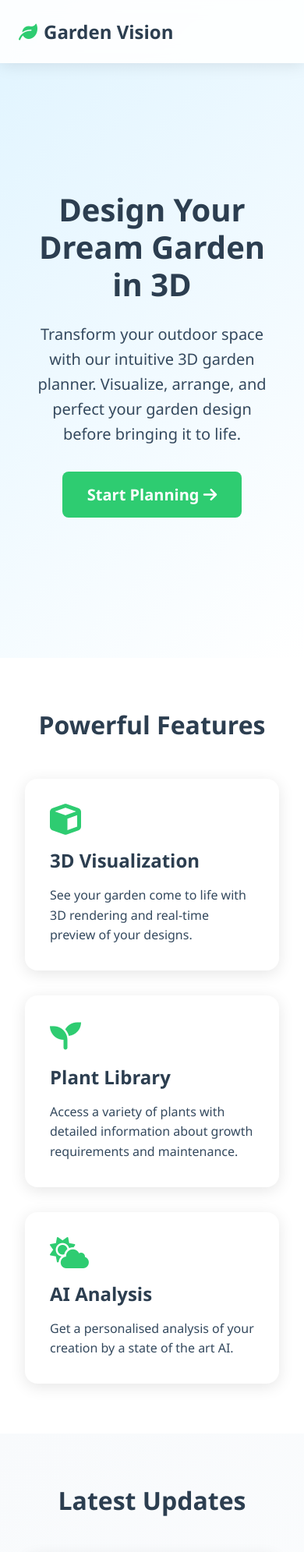
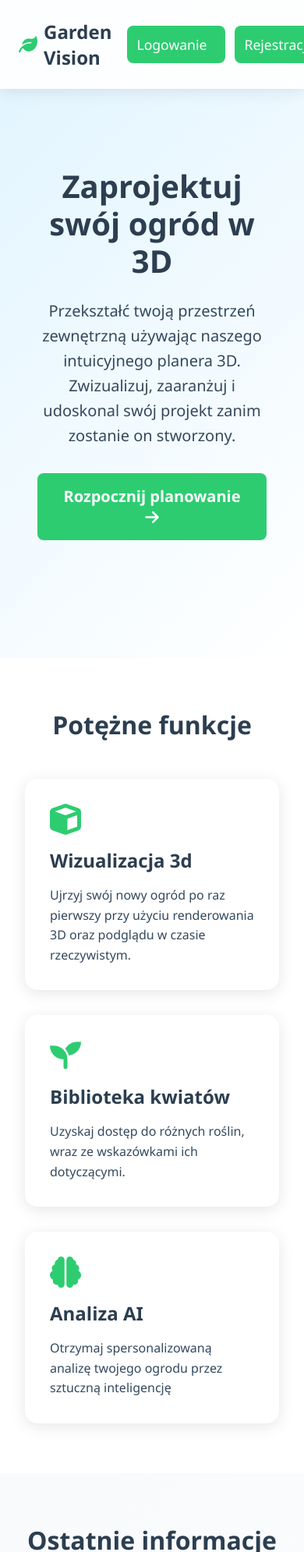
Before and after one commit to P13M-dev/gardenCreator, a PHP site: page / in a window 390 px wide. Shown: the top 1991 px of the page at 78% size. Run offline with PHP 8.4, Linux system fonts and the light colour scheme.

Commit message:
FINAL COMMIT ADJUSTMENTS

```diff
--- a/garden-data/index.html
+++ b/garden-data/index.html
@@ -3,10 +3,10 @@
 <head>
     <meta charset="UTF-8">
     <meta name="viewport" content="width=device-width, initial-scale=1.0">
-    <title>GardenVision - Stats</title>
+    <title>GardenVision - Statystyki</title>
     <link rel="stylesheet" href="styles.css">
     <script src="https://www.gstatic.com/charts/loader.js"></script>
-    <!-- <script src="https://cdn.jsdelivr.net/npm/groq-sdk@0.8.0/index.min.js"></script> -->
+    <link rel="shortcut icon" href="https://cdn-icons-png.flaticon.com/512/6959/6959474.png" type="image/x-icon">
 </head>
 <body>
     <div class="card">
--- a/index.php
+++ b/index.php
@@ -318,7 +318,7 @@
             background-color: var(--primary);
             color: #fff;
             border: none;
-            width: 10rem;
+            width: 6rem;
             height: 4rem;
             border-radius: 0.5rem;
             padding:none;
@@ -337,7 +337,162 @@
         a{
             text-decoration: none;
         }
+        .user-info {
+    display: inline-block;
+    margin-right: 1.5rem;
+    font-size: 1.5rem;
+    color: var(--text-dark);
+}
+
+.user-buttons {
+        position: static;
+        transform: none;
+
+        justify-content: center;
+    }
+
+.logout-button form {
+    margin: 0;
+    padding: 0;
+}
+
+.logout-button input[type="submit"] {
+    font-family: 'Segoe UI', system-ui, sans-serif;
+    text-align: center;
+    font-size: 1.5rem;
+    background-color: var(--primary);
+    color: #fff;
+    border: none;
+    width: 6rem;
+    height: 4rem;
+    border-radius: 0.5rem;
+    cursor: pointer;
+    transition: all 0.3s ease;
+    position: relative;
+    overflow: hidden;
+}
+
+.logout-button input[type="submit"]:hover {
+    background-color: var(--primary-dark);
+    transform: translateY(-2px);
+    box-shadow: 0 4px 12px rgba(46, 204, 113, 0.3);
+}
+
+/* Add ripple effect on hover */
+.logout-button input[type="submit"]::after {
+    content: '';
+    position: absolute;
+    top: 50%;
+    left: 50%;
+    width: 0;
+    height: 0;
+    background: rgba(255, 255, 255, 0.2);
+    border-radius: 50%;
+    transform: translate(-50%, -50%);
+    transition: width 0.3s ease-out, height 0.3s ease-out;
+}
+
+.logout-button input[type="submit"]:hover::after {
+    width: 200%;
+    height: 200%;
+}
+
+/* Update existing login/register buttons for consistency */
+.login-button, .register-button {
+    transition: all 0.3s ease;
+    position: relative;
+    overflow: hidden;
+}
+
+.login-button:hover, .register-button:hover {
+    transform: translateY(-2px);
+    box-shadow: 0 4px 12px rgba(46, 204, 113, 0.3);
+    background-color: var(--primary-dark);
+}
+
+.login-button::after, .register-button::after {
+    content: '';
+    position: absolute;
+    top: 50%;
+    left: 50%;
+    width: 0;
+    height: 0;
+    background: rgba(255, 255, 255, 0.2);
+    border-radius: 50%;
+    transform: translate(-50%, -50%);
+    transition: width 0.3s ease-out, height 0.3s ease-out;
+}
+
+.login-button:hover::after, .register-button:hover::after {
+    width: 200%;
+    height: 200%;
+}
+
+/* Responsive styles */
+@media (max-width: 1200px) {
+    .user-buttons {
+        right: 1rem;
+    }
+}
+
+@media (max-width: 768px) {
+    .user-buttons {
+        position: static;
+        transform: none;
+        padding: 0.5rem;
+        justify-content: center;
+    }
+
+    .user-table {
+        border-spacing: 0.75rem 0;
+    }
+
+    .login-button, .register-button, .logout-button input[type="submit"] {
+        width: 8rem;
+        height: 3.5rem;
+        font-size: 1.2rem;
+    }
+
+    .user-info {
+        font-size: 1.2rem;
+        margin-right: 1rem;
+    }
+}
+
+@media (max-width: 480px) {
+    .user-buttons {
+        flex-direction: column;
+        gap: 0.75rem;
+        align-items: stretch;
+    }
+
+    .user-table {
+        width: 100%;
+    }
+
+    .login-button, .register-button, .logout-button input[type="submit"] {
+        width: 100%;
+        height: 3rem;
+        font-size: 1.1rem;
+    }
+
+    .user-info {
+        text-align: center;
+        margin-right: 0;
+        margin-bottom: 0.5rem;
+    }
+
+    .logout-button {
+        width: 100%;
+    }
+    }
+
+    .login-button:active, .register-button:active, .logout-button input[type="submit"]:active {
+        transform: translateY(1px);
+        box-shadow: 0 2px 6px rgba(46, 204, 113, 0.2);
+    }
     </style>
+    <link rel="shortcut icon" href="https://cdn-icons-png.flaticon.com/512/6959/6959474.png" type="image/x-icon">
 </head>
 <body>
     <nav class="nav">
@@ -368,67 +523,67 @@
     <main>
         <section class="hero">
             <div class="content">
-                <h1>Design Your Dream Garden in 3D</h1>
-                <p>Transform your outdoor space with our intuitive 3D garden planner. Visualize, arrange, and perfect your garden design before bringing it to life.</p>
-                <a href="3d-view/gpt-planner.html" class="cta-button">Start Planning <i class="fas fa-arrow-right"></i></a>
+                <h1>Zaprojektuj swój ogród w 3D</h1>
+                <p>Przekształć twoją przestrzeń zewnętrzną używając naszego intuicyjnego planera 3D. Zwizualizuj, zaaranżuj i udoskonal swój projekt zanim zostanie on stworzony.</p>
+                <a href="3d-view/gpt-planner.html" class="cta-button">Rozpocznij planowanie <i class="fas fa-arrow-right"></i></a>
             </div>
         </section>
 
         <section class="features">
-            <h2 class="section-title">Powerful Features</h2>
+            <h2 class="section-title">Potężne funkcje</h2>
             <div class="features-grid">
                 <div class="feature-card">
                     <i class="fas fa-cube feature-icon"></i>
-                    <h3 class="feature-title">3D Visualization</h3>
-                    <p class="feature-description">See your garden come to life with 3D rendering and real-time preview of your designs.</p>
+                    <h3 class="feature-title">Wizualizacja 3d</h3>
+                    <p class="feature-description">Ujrzyj swój nowy ogród po raz pierwszy przy użyciu renderowania 3D oraz podglądu w czasie rzeczywistym.</p>
                 </div>
                 <div class="feature-card">
                     <i class="fas fa-seedling feature-icon"></i>
-                    <h3 class="feature-title">Plant Library</h3>
-                    <p class="feature-description">Access a variety of plants with detailed information about growth requirements and maintenance.</p>
+                    <h3 class="feature-title">Biblioteka kwiatów</h3>
+                    <p class="feature-description">Uzyskaj dostęp do różnych roślin, wraz ze wskazówkami ich dotyczącymi. </p>
                 </div>
                 <div class="feature-card">
-                    <i class="fas fa-cloud-sun feature-icon"></i>
-                    <h3 class="feature-title">AI Analysis</h3>
-                    <p class="feature-description">Get a personalised analysis of your creation by a state of the art AI.</p>
+                    <i class="fa-solid fa-brain feature-icon"></i>
+                    <h3 class="feature-title">Analiza AI</h3>
+                    <p class="feature-description">Otrzymaj spersonalizowaną analizę twojego ogrodu przez sztuczną inteligencję</p>
                 </div>
             </div>
         </section>
 
         <section class="news">
-            <h2 class="section-title">Latest Updates</h2>
+            <h2 class="section-title">Ostatnie informacje</h2>
             <div class="news-grid">
                 <div class="news-card">
                     <div class="news-image">
-                        <img src="/api/placeholder/400/320" alt="New Features Release">
+                        <img src="https://picsum.photos/id/400/320" alt="New Features Release">
                     </div>
                     <div class="news-content">
-                        <div class="news-date">November 14, 2024</div>
-                        <h3 class="news-title">New Features Release</h3>
-                        <p class="news-excerpt">Explore our latest update with enhanced 3D rendering and new plant varieties.</p>
-                        <a href="#" class="read-more">Read More <i class="fas fa-arrow-right"></i></a>
+                        <div class="news-date">14 Listopada 2024</div>
+                        <h3 class="news-title">New Release</h3>
+                        <p class="news-excerpt">Skorzystaj z najnowszego wydania - v.0.9 - ze wzmocnionym silnikiem 3d oraz nowymi roślinami.</p>
+                        <!-- <a href="#" class="read-more">Read More <i class="fas fa-arrow-right"></i></a> -->
                     </div>
                 </div>
                 <div class="news-card">
                     <div class="news-image">
-                        <img src="/api/placeholder/400/320" alt="Community Showcase">
+                        <img src="https://picsum.photos/id/400/320" alt="Community Showcase">
                     </div>
                     <div class="news-content">
-                        <div class="news-date">November 12, 2024</div>
-                        <h3 class="news-title">Community Showcase</h3>
-                        <p class="news-excerpt">Check out amazing garden designs created by our community members.</p>
-                        <a href="#" class="read-more">Read More <i class="fas fa-arrow-right"></i></a>
+                        <div class="news-date">12 Listopada 2024</div>
+                        <h3 class="news-title">Nowe modele!</h3>
+                        <p class="news-excerpt">Wypróbuj nasze świetne modele 3D stworzone przez wspaniałych członków zespołu twórców.</p>
+                        <!-- <a href="#" class="read-more">Read More <i class="fas fa-arrow-right"></i></a> -->
                     </div>
                 </div>
                 <div class="news-card">
                     <div class="news-image">
-                        <img src="/api/placeholder/400/320" alt="Seasonal Tips">
+                        <img src="https://picsum.photos/id/400/320" alt="Seasonal Tips">
                     </div>
                     <div class="news-content">
-                        <div class="news-date">November 10, 2024</div>
-                        <h3 class="news-title">Winter Planning Guide</h3>
-                        <p class="news-excerpt">Get ready for spring with our comprehensive winter planning guide.</p>
-                        <a href="#" class="read-more">Read More <i class="fas fa-arrow-right"></i></a>
+                        <div class="news-date">10 Listopada 2024</div>
+                        <h3 class="news-title">Ogłoszenie</h3>
+                        <p class="news-excerpt">Przygotuj się na naszą premierę!</p>
+                        <!-- <a href="#" class="read-more">Read More <i class="fas fa-arrow-right"></i></a> -->
                     </div>
                 </div>
             </div>
--- a/login.php
+++ b/login.php
@@ -6,7 +6,8 @@
 <head>
     <meta charset="UTF-8">
     <meta name="viewport" content="width=device-width, initial-scale=1.0">
-    <title>Document</title>
+    <title>Login</title>
+    <link rel="shortcut icon" href="https://cdn-icons-png.flaticon.com/512/6959/6959474.png" type="image/x-icon">
 </head>
 <style>
     body{
--- a/register.php
+++ b/register.php
@@ -6,7 +6,8 @@
 <head>
     <meta charset="UTF-8">
     <meta name="viewport" content="width=device-width, initial-scale=1.0">
-    <title>Document</title>
+    <title>Register</title>
+    <link rel="shortcut icon" href="https://cdn-icons-png.flaticon.com/512/6959/6959474.png" type="image/x-icon">
 </head>
 <style>
     body{
```
Also changed, not shown: 3d-view/gpt-planner.html (+11 -10 lines), 3d-view/styles.css (+35 -0 lines).
